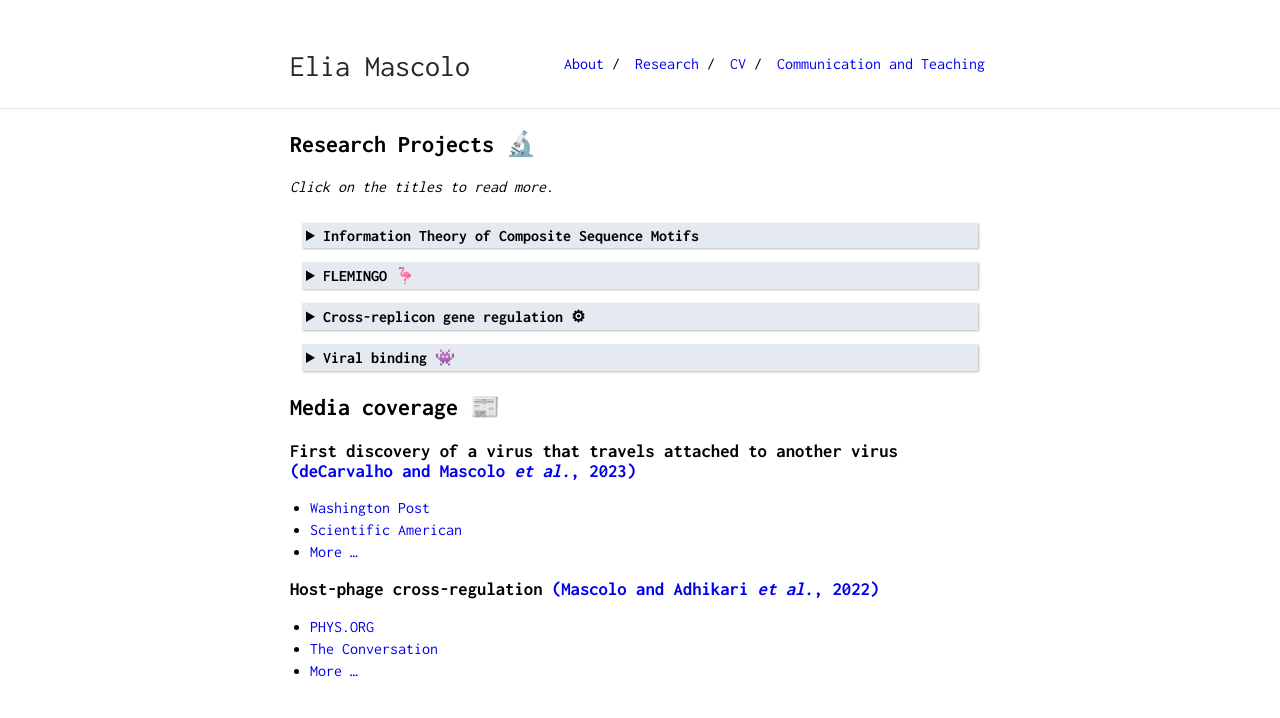
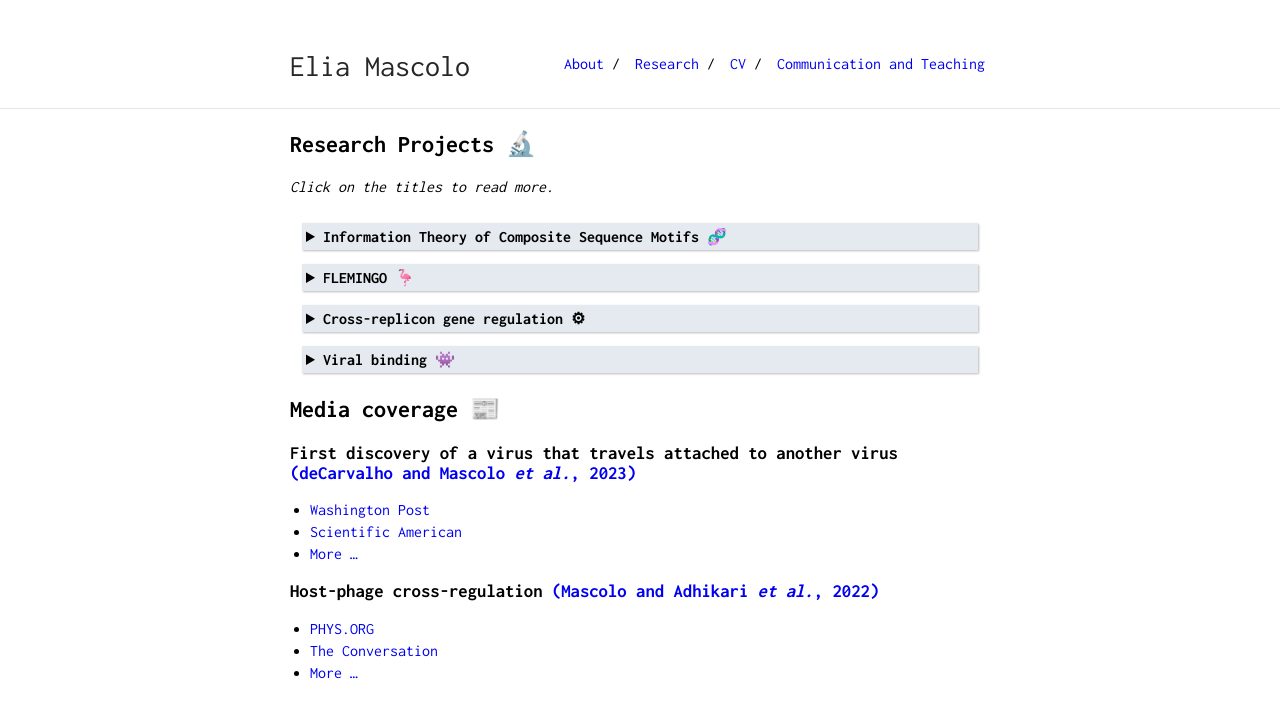
Before and after one commit to eliamascolo/eliamascolo.github.io, a Jekyll site: the page built from research.md, in a window 1280 px wide. Shown: the top 718 px of the page. Built offline with Jekyll 4.4.1, drawn with Linux system fonts in a browser that asks for light colours; part of the change alters nothing that is shown.

```diff
--- a/research.md
+++ b/research.md
@@ -45,7 +45,7 @@ details > p {
 <i>Click on the titles to read more.</i>
 
 <details>
-<summary id="ITCM"><strong>Information Theory of Composite Sequence Motifs</strong></summary>
+<summary id="ITCM"><strong>Information Theory of Composite Sequence Motifs &#x1f9ec;</strong></summary>
 <p>Through nucleotide conservation, the genomic positions that must be bound by transcription factors can provide information.
 The information content (named <i>Rsequence</i>) can be measured (in <i>bits</i>) and happens to be nearly equal to the amount of information theoretically required for the target location to be accomplishable (a quantity named <i>Rfrequency</i>)
 <a href="https://doi.org/10.1016/0022-2836(86)90165-8">(Schneider <i>et al.</i>, 1986)</a>.
```
